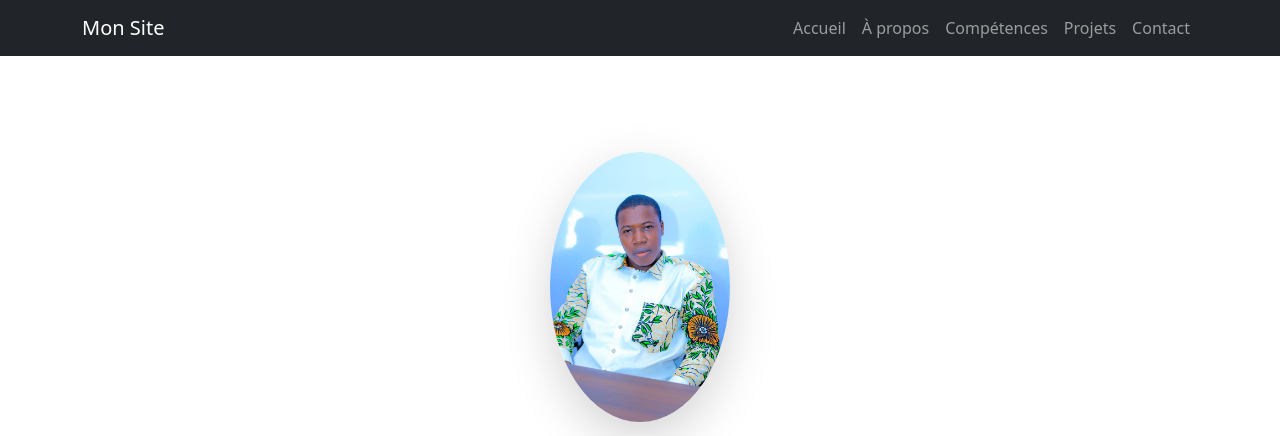
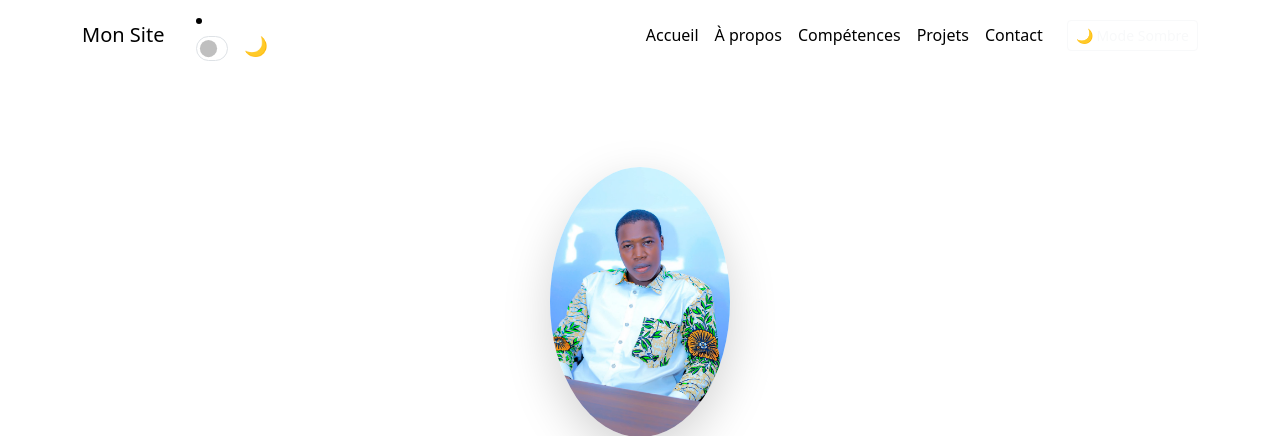
Before and after one commit to lacinabamba/sitepersonnel, a Django app: page / in a window 1280 px wide. Shown: the top 436 px of the page. Run offline with Django 5.2, Linux system fonts and the light colour scheme.

Commit message:
Ajout du mode clair/sombre

```diff
--- a/presentation/static/presentation/css/style.css
+++ b/presentation/static/presentation/css/style.css
@@ -24,3 +24,16 @@
 .navbar-dark .nav-link {
     color: var(--text-color) !important;
 }
+
+/* Amélioration du switch mode sombre */
+.form-check-input {
+    width: 50px;
+    height: 25px;
+    cursor: pointer;
+}
+
+#theme-label {
+    margin-left: 8px;
+    font-size: 1.2rem;
+    cursor: pointer;
+}
--- a/presentation/templates/presentation/base.html
+++ b/presentation/templates/presentation/base.html
@@ -1,28 +1,55 @@
+{% load static %}
 <!DOCTYPE html>
 <html lang="fr">
 <head>
-    <meta charset="UTF-8">
-    <meta name="viewport" content="width=device-width, initial-scale=1.0">
+    <meta charset="UTF-8" />
+    <meta name="viewport" content="width=device-width, initial-scale=1" />
     <title>{% block title %}Mon Site{% endblock %}</title>
-    <link href="https://cdn.jsdelivr.net/npm/bootstrap@5.3.2/dist/css/bootstrap.min.css" rel="stylesheet">
+
+    <!-- Bootstrap CSS -->
+    <link href="https://cdn.jsdelivr.net/npm/bootstrap@5.3.2/dist/css/bootstrap.min.css" rel="stylesheet" />
+
+    <!-- Ton CSS personnalisé -->
+    <link href="{% static 'presentation/css/style.css' %}" rel="stylesheet" />
 </head>
 <body>
+<!-- Navbar -->
 <nav class="navbar navbar-expand-lg navbar-dark bg-dark">
     <div class="container">
         <a class="navbar-brand" href="{% url 'accueil' %}">Mon Site</a>
-        <div>
-            <ul class="navbar-nav ms-auto">
+        <li class="nav-item ms-3">
+    <div class="form-check form-switch">
+        <input class="form-check-input" type="checkbox" id="theme-toggle">
+        <label class="form-check-label text-light" for="theme-toggle" id="theme-label">🌙</label>
+    </div>
+</li>
+
+        <div class="collapse navbar-collapse" id="navbarNav">
+            <ul class="navbar-nav ms-auto align-items-center">
                 <li class="nav-item"><a class="nav-link" href="{% url 'accueil' %}">Accueil</a></li>
                 <li class="nav-item"><a class="nav-link" href="{% url 'about' %}">À propos</a></li>
                 <li class="nav-item"><a class="nav-link" href="{% url 'skills' %}">Compétences</a></li>
                 <li class="nav-item"><a class="nav-link" href="{% url 'projects' %}">Projets</a></li>
                 <li class="nav-item"><a class="nav-link" href="{% url 'contact' %}">Contact</a></li>
+                <li class="nav-item ms-3">
+                    <button id="theme-toggle" class="btn btn-outline-light btn-sm">
+                        🌙 Mode Sombre
+                    </button>
+                </li>
             </ul>
         </div>
     </div>
 </nav>
+
+<!-- Contenu principal -->
 <div class="container mt-5">
     {% block content %}{% endblock %}
 </div>
+
+<!-- Scripts Bootstrap -->
+<script src="https://cdn.jsdelivr.net/npm/bootstrap@5.3.2/dist/js/bootstrap.bundle.min.js"></script>
+
+<!-- Script pour le mode clair/sombre -->
+<script src="{% static 'presentation/js/theme.js' %}"></script>
 </body>
 </html>
```
Also changed, not shown: 1 other file.
